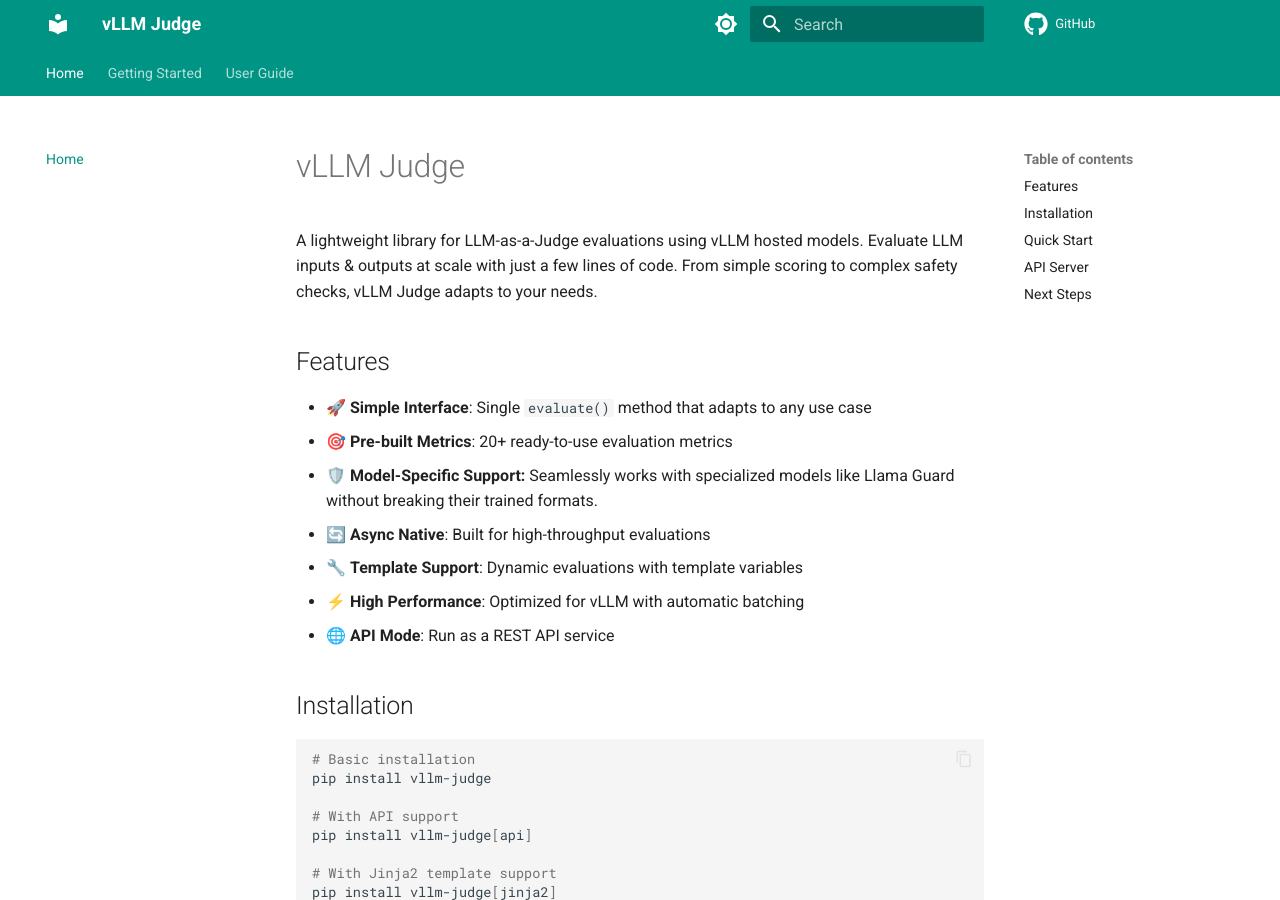
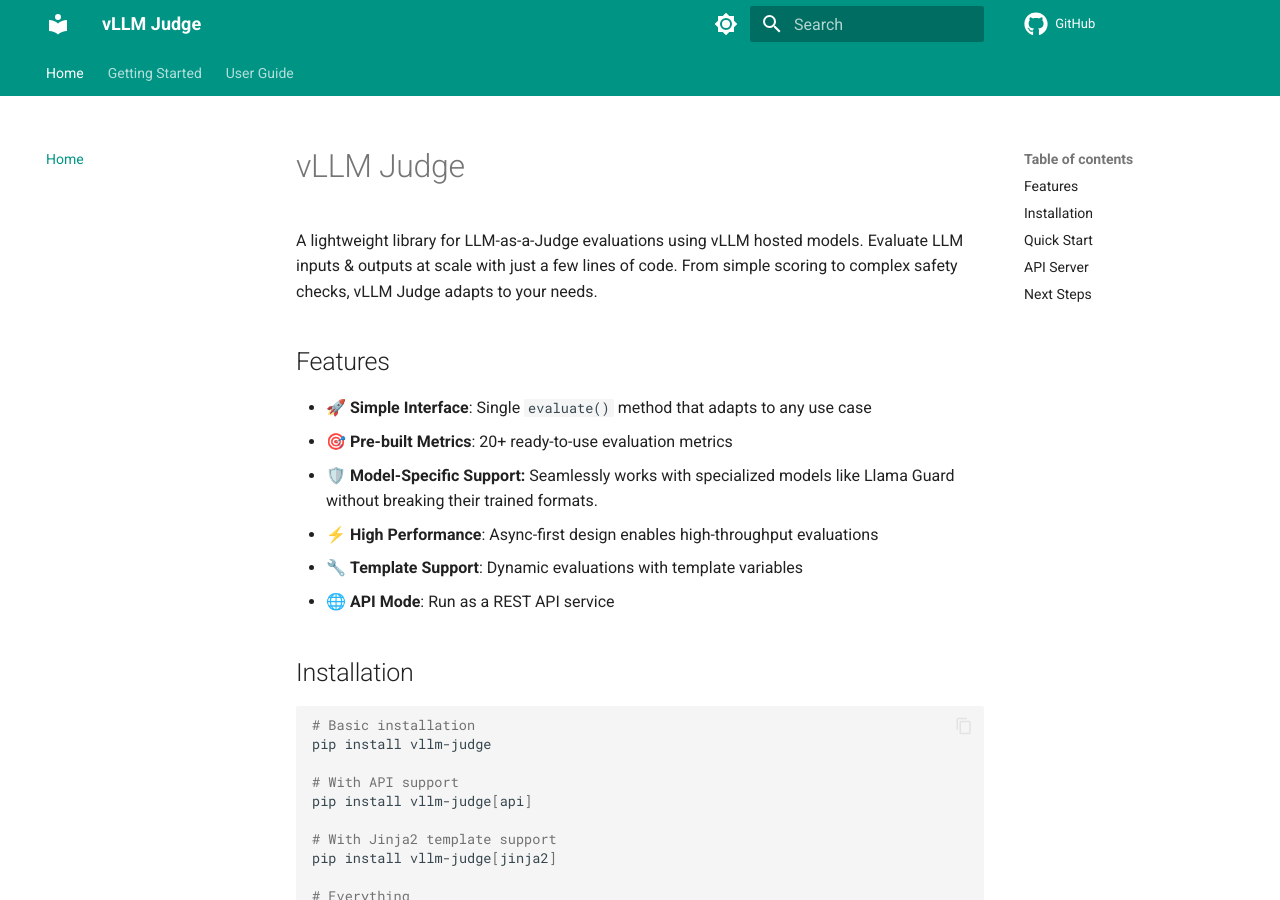
Before and after one commit to trustyai-explainability/vllm_judge, an MkDocs documentation site: the page built from docs/index.md, in a window 1280 px wide and 900 px high. Built offline with MkDocs 1.6.1 and Material for MkDocs 9.7.7, drawn with Linux system fonts in a browser that asks for light colours; comment, search, counter and statistics services are not loaded.

```diff
--- a/docs/index.md
+++ b/docs/index.md
@@ -7,9 +7,8 @@ A lightweight library for LLM-as-a-Judge evaluations using vLLM hosted models. E
 - 🚀 **Simple Interface**: Single `evaluate()` method that adapts to any use case
 - 🎯 **Pre-built Metrics**: 20+ ready-to-use evaluation metrics
 - 🛡️ **Model-Specific Support:** Seamlessly works with specialized models like Llama Guard without breaking their trained formats.
-- 🔄 **Async Native**: Built for high-throughput evaluations
+- ⚡ **High Performance**: Async-first design enables high-throughput evaluations
 - 🔧 **Template Support**: Dynamic evaluations with template variables
-- ⚡ **High Performance**: Optimized for vLLM with automatic batching
 - 🌐 **API Mode**: Run as a REST API service
 
 ## Installation
```
Also changed, not shown: README.md (+1 -2 lines).
